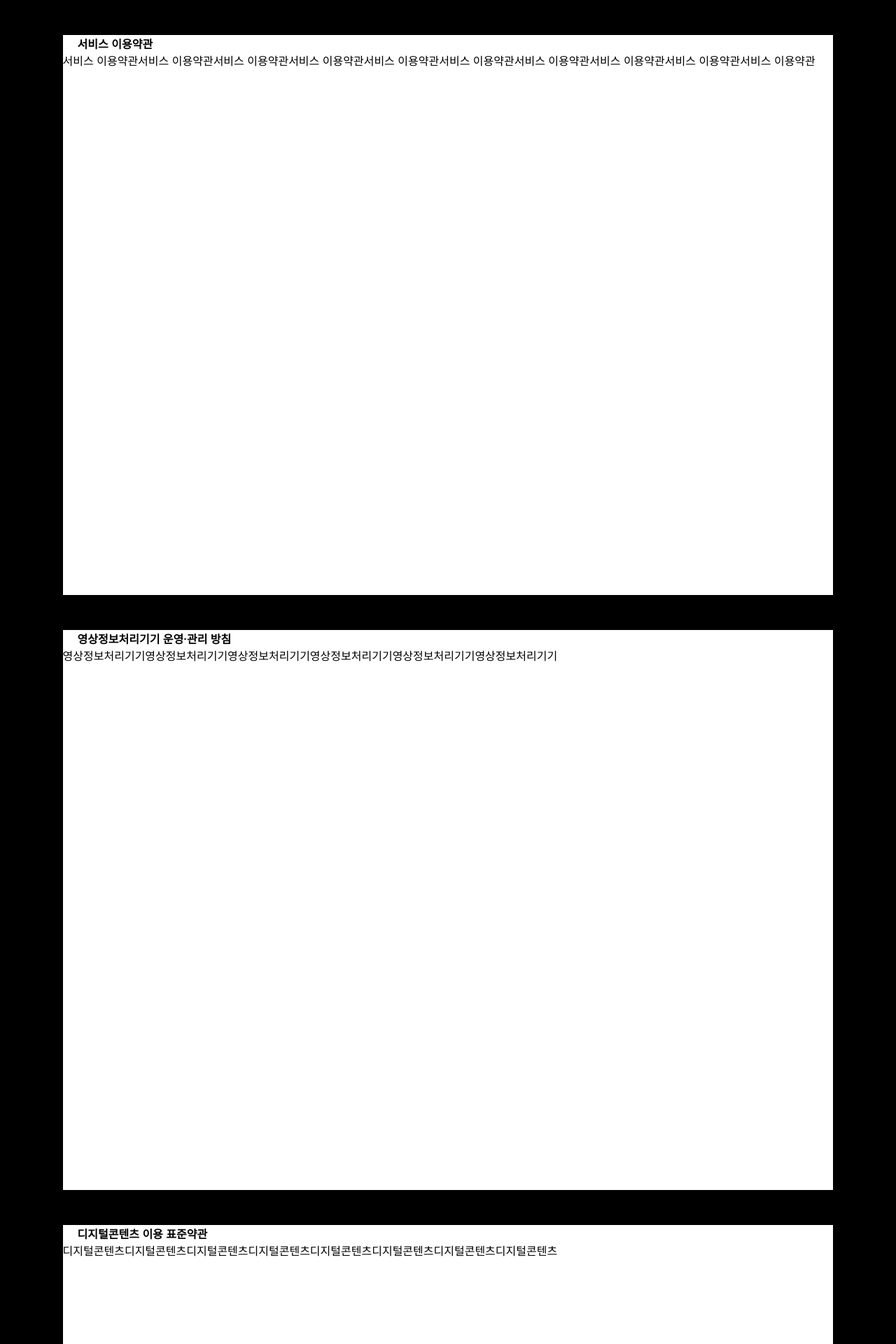
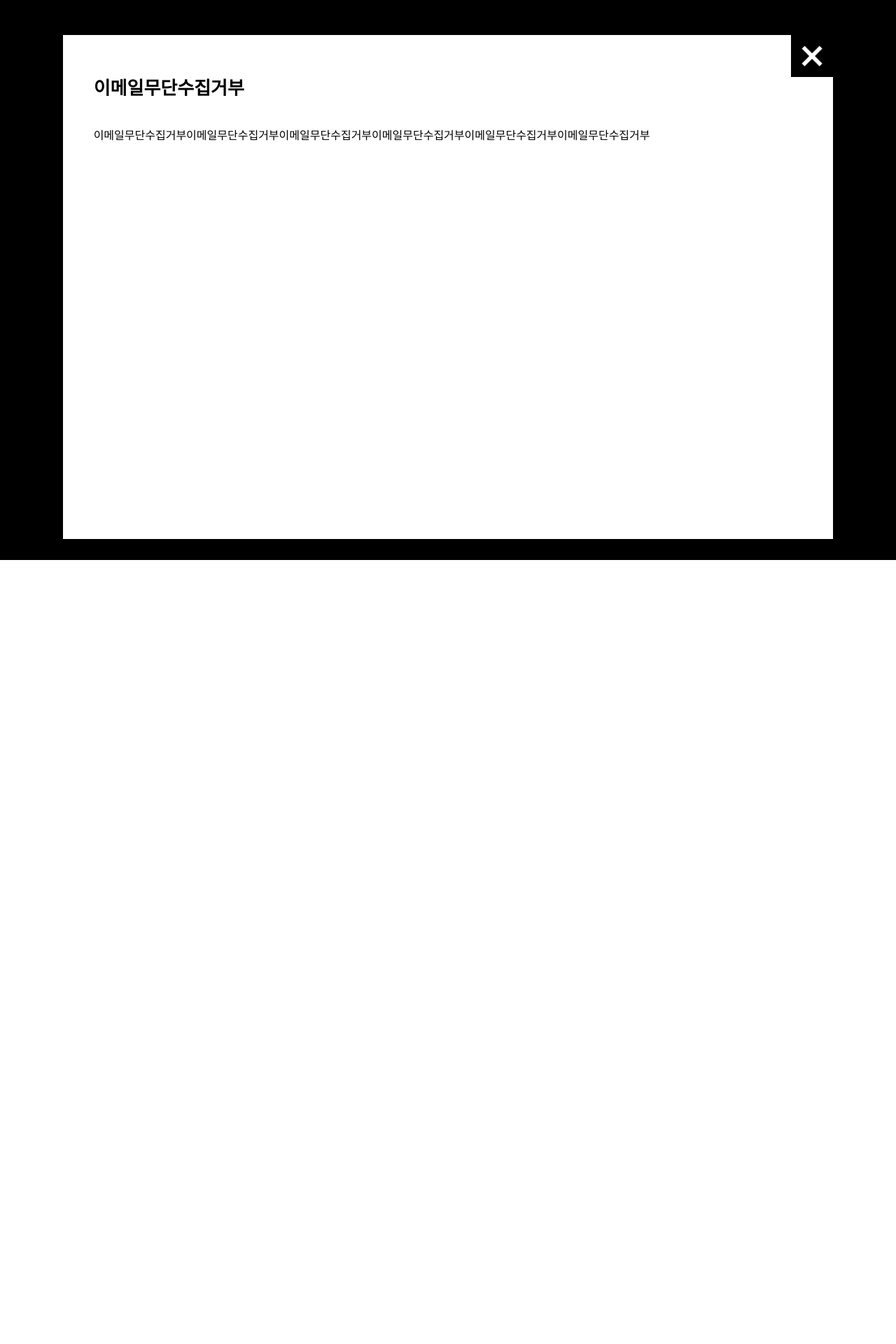
Before and after one commit to cl0cktree/company, a PHP site: page /data/terms.html in a window 1280 px wide. Shown: the top 1920 px of the page at 70% size. After the commit the page ends 800 px from the top, so only its background shows below. Run offline with PHP 8.4, Linux system fonts and the light colour scheme; some web fonts are replaced.

Commit message:
20201201_3
- 약관 버튼 클릭시 약관 load 기능 추가.

```diff
--- a/css/style.css
+++ b/css/style.css
@@ -113,7 +113,7 @@ textarea{box-sizing:border-box;}
 .header .menu_btn.mobile span:nth-of-type(2){margin-top:-3.5px;transform:rotate(45deg);}
 .header .menu_btn.mobile span:nth-of-type(3){margin-top:-3.5px;transform:rotate(-45deg);}
 
-.section{width:100%;background:rgba(255,255,255,1);margin:0 auto;margin-top:100px;}
+.section{width:100%;background:rgba(255,255,255,1);margin:0 auto;margin-top:100px;overflow:hidden;}
 .section .article{width:100%;height:100%;min-height:calc(100vh - 70px);border-top:0px solid #000; border-bottom:5px solid #fff;margin:0 auto;}
 .section .article_1{min-height:calc(100vh - 100px);}
 .section .article .container{width:200%;min-height:100vh;background:rgba(204,204,204,0.7);color:#fff;opacity:0;transition:all 0.3s;}
@@ -129,13 +129,13 @@ textarea{box-sizing:border-box;}
 .section .article .contents.right-pop{right:-100%;}
 
 .section .article .contents .card-wrap{margin-top:70px;height:100%;}
-.section .article .contents .card{word-break:keep-all;text-align:center;padding:50px 0;margin-top:30px;color:#000099;border-bottom:1px solid #ccc;float:left;}
+.section .article .contents .card{word-break:keep-all;text-align:center;padding:50px 0;margin-top:30px;color:#000;border-bottom:1px solid #ccc;float:left;}
 .section .article .contents .card:before{content:'';position:absolute;top:0;left:0;box-sizing:border-box;width:1px;height:43vh;border-left:1px solid #ccc;}
-.section .article .contents .card .sevice_title{min-width:372px;width:55%;border:1px solid #ccc;box-shadow:0px 0px 0px 0px rgba(0,0,0,0.6);margin:0 auto;padding:1em;transition:all 0.3s;}
+.section .article .contents .card .sevice_title{min-width:405px;width:55%;border:1px solid #ccc;box-shadow:0px 0px 0px 0px rgba(0,0,0,0.4);margin:0 auto;padding:1em;transition:all 0.3s;}
 .section .article .contents .card .sevice_title span{display:block;text-align:center;background-origin:border-box;}
-.section .article .contents .card .sevice_title span:nth-of-type(1){height:24px;line-height:24px;font-size:18px;font-weight:900;}
-.section .article .contents .card .sevice_title span:nth-of-type(2){height:22px;line-height:22px;font-size:16px;font-weight:700;}
-.section .article .contents .card p{box-sizing:border-box;min-width:372px;color:#000;line-height:24px;margin-top:35px;font-size:16px;font-weight:700;}
+.section .article .contents .card .sevice_title span:nth-of-type(1){height:26px;line-height:26px;font-size:20px;font-weight:900;}
+.section .article .contents .card .sevice_title span:nth-of-type(2){height:24px;line-height:24px;font-size:18px;font-weight:700;}
+.section .article .contents .card p{box-sizing:border-box;min-width:372px;color:#666;line-height:24px;margin-top:35px;font-size:16px;font-weight:700;}
 
 .section .top_btn{display:block; position:fixed; width:72px; height:72px; line-height:72px; background:rgba(100,100,100,0.8); right:30px; bottom:50px; font-size:20px; color:#fff; border-radius:50%; text-align:center; text-decoration: none; opacity:0; z-index:-5; transition:all 0.3s;}
 .section .top_btn.on{ opacity:1; z-index:4;}
@@ -153,7 +153,12 @@ textarea{box-sizing:border-box;}
 .footer .address span a{cursor:pointer;}
 .footer .address span a:hover{text-decoration:underline;}
 
-.terms-modal{width:86%;max-width:1280px;min-height:100vh;background:#fff;margin:50px auto;}
+.terms-modal{position:absolute;width:86%;max-width:1280px;min-height:90vh;background:#fff;margin-left:7%;margin-top:50px;overflow:hidden;overflow-y:auto;}
+.terms-modal .close-btn{display:block;position:absolute;width:60px;height:60px;background:#000;top:0;right:0;line-height:60px;}
+.terms-modal .close-btn img{display:block;margin:10px auto;width:40px;float:none;}
+.terms-modal .detailed{width:92%;margin:60px auto;}
+.terms-modal .detailed h1{display:block;box-sizing:border-box;height:32px;line-height:32px;font-size:26px;margin-bottom:40px;}
+.terms-modal .detailed div{line-height:22px;}
 
 /* Exit Icon */
 @keyframes animationOneReverse {
--- a/data/terms.html
+++ b/data/terms.html
@@ -11,8 +11,8 @@
 
 	<body style="background:#000">
 		<div class="data-service terms-modal">
-			<a href="javascript:;">
-				<img src="../images/closebtn.png" alt="서비스 이용약관 닫기">
+			<a href="javascript:;" class="close-btn">
+				<img src="./images/closebtn.png" alt="서비스 이용약관 닫기">
 			</a>
 			<div class="detailed">
 				<h1>
@@ -22,8 +22,8 @@
 			</div>
 		</div>
 		<div class="data-policy terms-modal">
-			<a href="javascript:;">
-				<img src="../images/closebtn.png" alt="영상정보처리기기 운영·관리 방침 닫기">
+			<a href="javascript:;" class="close-btn">
+				<img src="./images/closebtn.png" alt="영상정보처리기기 운영·관리 방침 닫기">
 			</a>
 			<div class="detailed">
 				<h1>
@@ -33,8 +33,8 @@
 			</div>
 		</div>
 		<div class="data-terms terms-modal">
-			<a href="javascript:;">
-				<img src="../images/closebtn.png" alt="디지털콘텐츠 이용 표준약관 닫기">
+			<a href="javascript:;" class="close-btn">
+				<img src="./images/closebtn.png" alt="디지털콘텐츠 이용 표준약관 닫기">
 			</a>
 			<div class="detailed">
 				<h1>
@@ -44,14 +44,16 @@
 			</div>
 		</div>
 		<div class="data-Rejection terms-modal">
-			<a href="javascript:;">
-				<img src="../images/closebtn.png" alt="이메일무단수집거부 닫기">
+			<a href="javascript:;" class="close-btn">
+				<img src="./images/closebtn.png" alt="이메일무단수집거부 닫기">
 			</a>
 			<div class="detailed">
 				<h1>
 					이메일무단수집거부
 				</h1>
-				이메일무단수집거부이메일무단수집거부이메일무단수집거부이메일무단수집거부이메일무단수집거부이메일무단수집거부
+				<div>
+					이메일무단수집거부이메일무단수집거부이메일무단수집거부이메일무단수집거부이메일무단수집거부이메일무단수집거부
+				</div>
 			</div>
 		</div>
 	</body>
```
Also changed, not shown: js/move.js (+10 -5 lines), images/closebtn.png.
